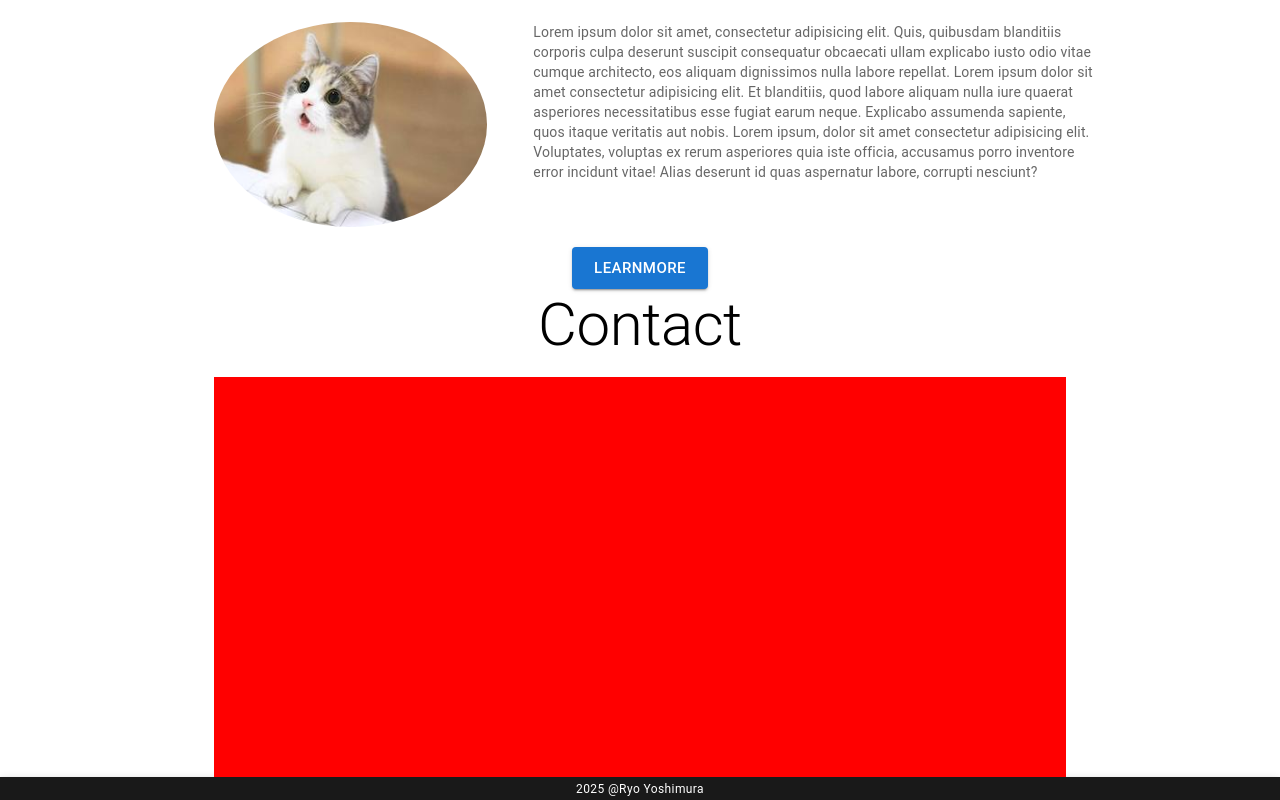
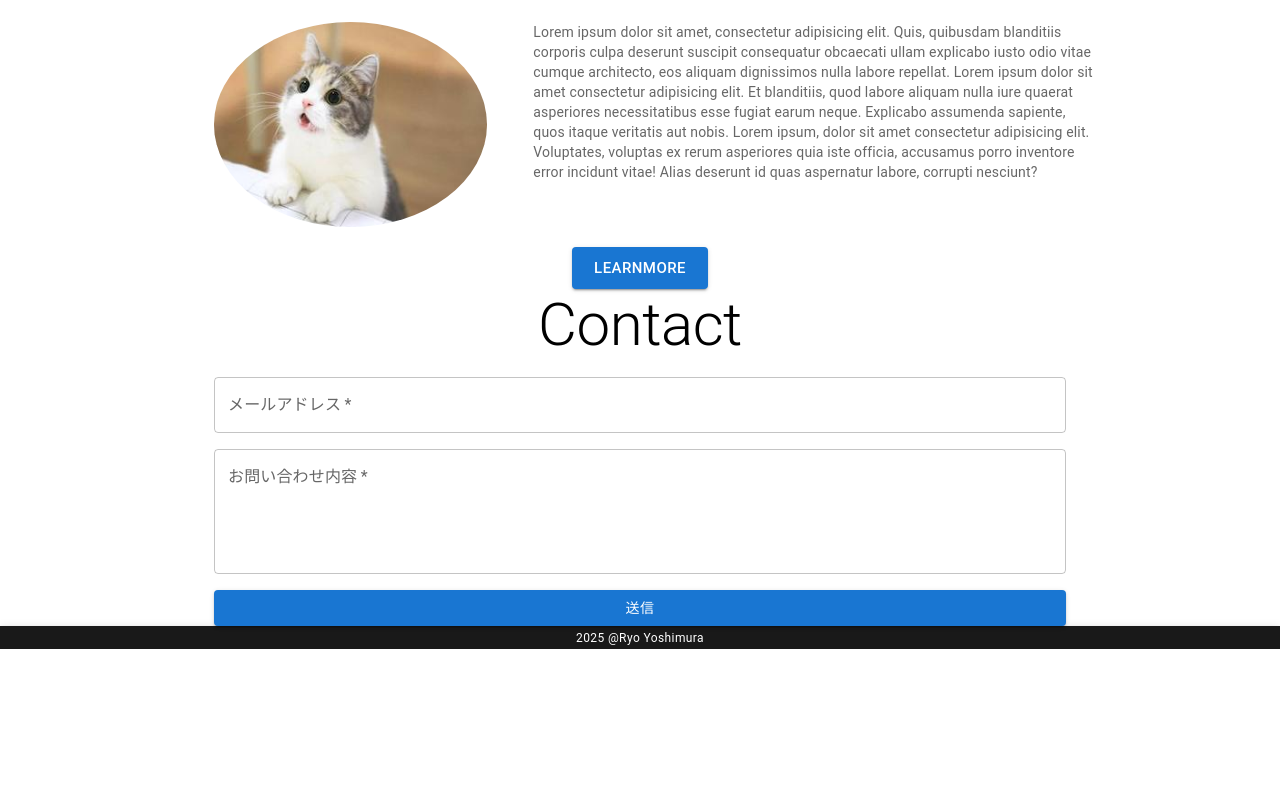
Before and after one commit to Ryo-y222/react-portfolio-app-yt, a React (Create React App) app: page / in a window 1280 px wide. Shown: the part 1425-2225 px from the top of the page. After the commit the page ends 2074 px from the top, so only its background shows below. Built offline with nearby package versions, Linux system fonts and the light colour scheme.

Commit message:
add-nodemailer

```diff
--- a/package.json
+++ b/package.json
@@ -15,7 +15,11 @@
     "@types/node": "^16.18.126",
     "@types/react": "^19.1.8",
     "@types/react-dom": "^19.1.6",
+    "axios": "^1.10.0",
     "chart.js": "^4.5.0",
+    "cors": "^2.8.5",
+    "express": "^5.1.0",
+    "nodemailer": "^7.0.3",
     "react": "^19.1.0",
     "react-chartjs-2": "^5.3.0",
     "react-dom": "^19.1.0",
--- /dev/null
+++ b/src/components/ContactForm.tsx
@@ -0,0 +1,97 @@
+import React, { useState } from "react";
+import Box from "@mui/material/Box";
+import Grid from "@mui/material/Grid";
+import Typography from "@mui/material/Typography";
+import Button from "@mui/material/Button";
+import { Stack } from "@mui/material";
+import TextField from "@mui/material/TextField";
+import CircularProgress from "@mui/material/CircularProgress";
+import axios from 'axios'
+
+const ContactForm: React.FC = () => {
+
+    const [email, setEmail] = useState('');
+    const [message, setMessage] = useState('');
+    const [emailSent, setEmailSent] = useState(false);
+    const [isSending, setIsSending] = useState(false);
+
+    // const sleep = (waitTime: number) => new Promise( resolve => setTimeout(resolve, waitTime));
+
+    const handleEmailChange = (event: React.ChangeEvent<HTMLInputElement>) => {
+        setEmail(event.target.value);
+    };
+    const handleMessageChange = (event: React.ChangeEvent<HTMLInputElement>) => {
+        setMessage(event.target.value);
+    };
+
+    const handleSubmit = async (event: React.FormEvent<HTMLFormElement>) => {
+        event.preventDefault();
+        try {
+            setIsSending(true);
+            //送信する処理
+            // await sleep(5000);
+            await axios.post('htttp:localhost:3000/send-mail',{
+                email: email,
+                message: message,
+            })
+
+            console.log("メールが送信されました。");
+
+            //メール送信が終わった後
+            setEmailSent(true);
+        } catch (error) {
+            console.log(error);
+        } finally{
+            setIsSending(false)
+        };
+        console.log('送信されたメール：',email);
+        console.log('送信されたメッセージ：',message);
+    };
+
+
+    return (
+        <>
+            <Grid container rowSpacing={2} columnSpacing={2} >
+            <Grid item xs={12} md={12} sx={{ textAlign: 'center'}}>
+                <Typography component="h2" variant="h2">
+                Contact
+                </Typography>
+            </Grid>
+            <Grid item xs={12} md={12} component="div">
+                {emailSent ? (
+                    <Box sx={{ width: '100%', textAlign: 'center'}}>
+                        メールが送信されました。
+                    </Box>
+                ) : (
+                    <Stack sx={{ width: '100%'}} component="form"
+                      spacing={2} autoComplete="off" onSubmit={handleSubmit}>
+                        <TextField required fullWidth
+                            label="メールアドレス"
+                            name="email" variant="outlined"
+                            value={email} onChange={handleEmailChange}
+                        />
+                        <TextField required fullWidth
+                            label="お問い合わせ内容"
+                            name="message" variant="outlined"
+                            multiline
+                            rows={4}
+                            value={message} onChange={handleMessageChange}
+                        />
+                        {isSending ? (
+                            <Button variant="contained" color="primary">
+                                <CircularProgress />
+                            </Button>
+                        ) : (
+                            <Button type="submit" variant="contained" color="primary">
+                                送信
+                            </Button>
+                        )}
+                    </Stack>
+                )}
+            </Grid>
+            </Grid>
+        </>
+    )
+}
+
+export default ContactForm;
--- a/src/pages/homes/top.tsx
+++ b/src/pages/homes/top.tsx
@@ -9,6 +9,7 @@ import MV from '../../assets/images/1920x1080.png'
 import SkillList from "../../components/SkillLIst";
 import ProductionList from "../../components/ProductionList";
 import ProfileList from "../../components/ProfileList";
+import ContactForm from "../../components/ContactForm";
 
 const Top: React.FC = () => {
     return (
@@ -55,16 +56,7 @@ const Top: React.FC = () => {
 
           <Box>
             <Container maxWidth='md'>
-              <Grid container rowSpacing={2} columnSpacing={2} >
-                <Grid item xs={12} md={12} sx={{ textAlign: 'center'}}>
-                  <Typography component="h2" variant="h2">
-                    Contact
-                  </Typography>
-                </Grid>
-                <Grid item xs={12} md={12} component="div">
-                  <Box sx={{ height: 400, backgroundColor: 'red'}}></Box>
-                </Grid>
-              </Grid>
+              <ContactForm />
             </Container>
           </Box>
         </>
```
Also changed, not shown: server.js (added, +51 -0 lines), 1 other file (tests, documents, lock files or other folders).
